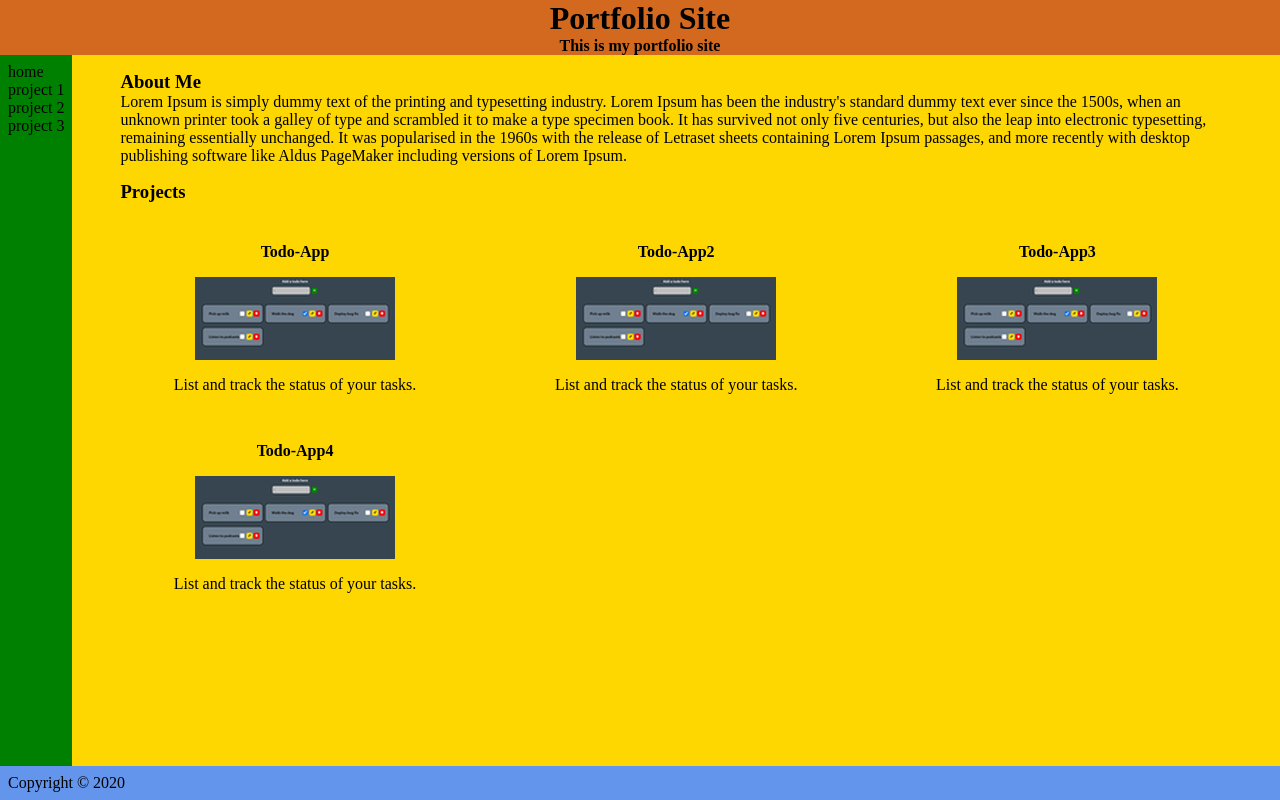
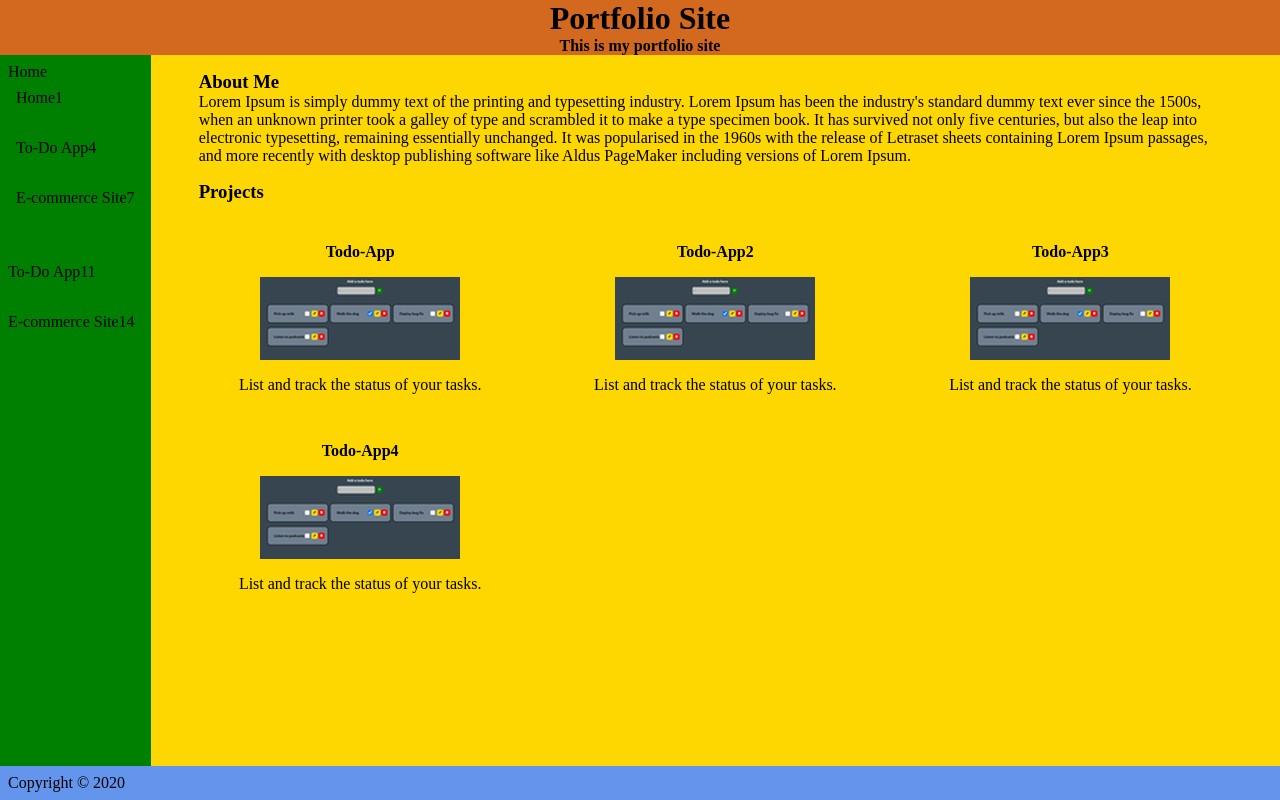
Before and after one commit to aaronrine/portfolio, a React (Create React App) app: page / in a window 1280 px wide. Built offline with nearby package versions, Linux system fonts and the light colour scheme.

Commit message:
wip(Navbar): implement recursive navbar

```diff
--- a/package.json
+++ b/package.json
@@ -10,6 +10,7 @@
     "react": "^17.0.1",
     "react-dom": "^17.0.1",
     "react-scripts": "4.0.1",
+    "react-uuid": "^1.0.2",
     "web-vitals": "^0.2.4"
   },
   "scripts": {
--- a/src/components/App/App.js
+++ b/src/components/App/App.js
@@ -1,4 +1,5 @@
 import "./App.scss";
+import uuid from "react-uuid";
 import todoAppScreenshot from "../../assets/todo-app-thumb.png";
 
 const data = {
@@ -30,6 +31,89 @@ const data = {
   ],
 };
 
+const navItems = [
+  {
+    name: "Home",
+    submenu: [
+      {
+        name: "About Me",
+        href: "#",
+        submenu: [
+          {
+            name: "Home1",
+            submenu: [
+              {
+                name: "About Me2",
+                href: "#",
+              },
+              {
+                name: "Projects3",
+                href: "#",
+              },
+            ],
+          },
+          {
+            name: "To-Do App4",
+            submenu: [
+              {
+                name: "About Me5",
+                href: "#",
+              },
+              {
+                name: "Projects6",
+                href: "#",
+              },
+            ],
+          },
+          {
+            name: "E-commerce Site7",
+            submenu: [
+              {
+                name: "About Me8",
+                href: "#",
+              },
+              {
+                name: "Projects9",
+                href: "#",
+              },
+            ],
+          },
+        ],
+      },
+      {
+        name: "Projects10",
+        href: "#",
+      },
+    ],
+  },
+  {
+    name: "To-Do App11",
+    submenu: [
+      {
+        name: "About Me12",
+        href: "#",
+      },
+      {
+        name: "Projects13",
+        href: "#",
+      },
+    ],
+  },
+  {
+    name: "E-commerce Site14",
+    submenu: [
+      {
+        name: "About Me15",
+        href: "#",
+      },
+      {
+        name: "Projects16",
+        href: "#",
+      },
+    ],
+  },
+];
+
 function ProjectCard({ name, thumb, alt, desc }) {
   return (
     <div className="ProjectCard">
@@ -40,32 +124,53 @@ function ProjectCard({ name, thumb, alt, desc }) {
   );
 }
 
-function App() {
+function Header() {
   return (
-    <div className="App">
     <header>
       <h1>Portfolio Site</h1>
       <h4>This is my portfolio site</h4>
     </header>
-      <nav>
-        <a>home</a>
-        <a>project 1</a>
-        <a>project 2</a>
-        <a>project 3</a>
+  );
+}
+
+function Navbar({ navItems }) {
+  return (
+    <nav className="Navbar">
+      {navItems?.map((navItem) => (
+        <NavItem navItem={navItem} key={uuid()} />
+      ))}
     </nav>
+  );
+}
+
+function NavItem({ navItem }) {
+  return (
+    <div className="NavItem">
+      <div>
+        {navItem.name}
+        {navItem?.submenu?.map((submenuItem) => {
+          return <Navbar navItems={submenuItem.submenu} key={uuid()} />;
+        })}
+      </div>
+    </div>
+  );
+}
+
+function Main() {
+  return (
     <main>
       <section className="bio">
         <h3>About Me</h3>
         <p>
           Lorem Ipsum is simply dummy text of the printing and typesetting
-            industry. Lorem Ipsum has been the industry's standard dummy text
-            ever since the 1500s, when an unknown printer took a galley of type
-            and scrambled it to make a type specimen book. It has survived not
-            only five centuries, but also the leap into electronic typesetting,
-            remaining essentially unchanged. It was popularised in the 1960s
-            with the release of Letraset sheets containing Lorem Ipsum passages,
-            and more recently with desktop publishing software like Aldus
-            PageMaker including versions of Lorem Ipsum.
+          industry. Lorem Ipsum has been the industry's standard dummy text ever
+          since the 1500s, when an unknown printer took a galley of type and
+          scrambled it to make a type specimen book. It has survived not only
+          five centuries, but also the leap into electronic typesetting,
+          remaining essentially unchanged. It was popularised in the 1960s with
+          the release of Letraset sheets containing Lorem Ipsum passages, and
+          more recently with desktop publishing software like Aldus PageMaker
+          including versions of Lorem Ipsum.
         </p>
       </section>
       <section className="projects">
@@ -75,7 +180,20 @@ function App() {
         ))}
       </section>
     </main>
-      <footer>Copyright &copy; 2020</footer>
+  );
+}
+
+function Footer() {
+  return <footer>Copyright &copy; 2020</footer>;
+}
+
+function App() {
+  return (
+    <div className="App">
+      <Header />
+      <Navbar navItems={navItems} />
+      <Main />
+      <Footer />
     </div>
   );
 }
```
Also changed, not shown: 2 other files (tests, documents, lock files or other folders). Lines whose indentation alone changed are shown as unchanged.
